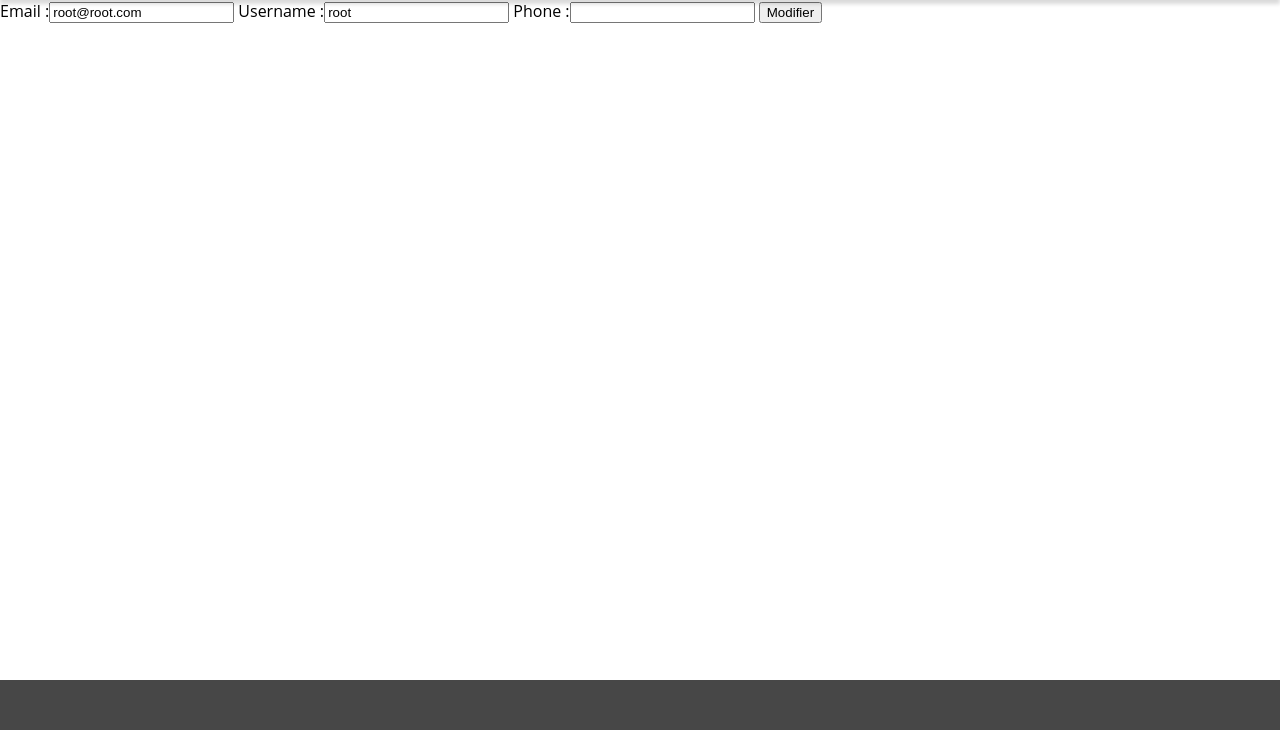
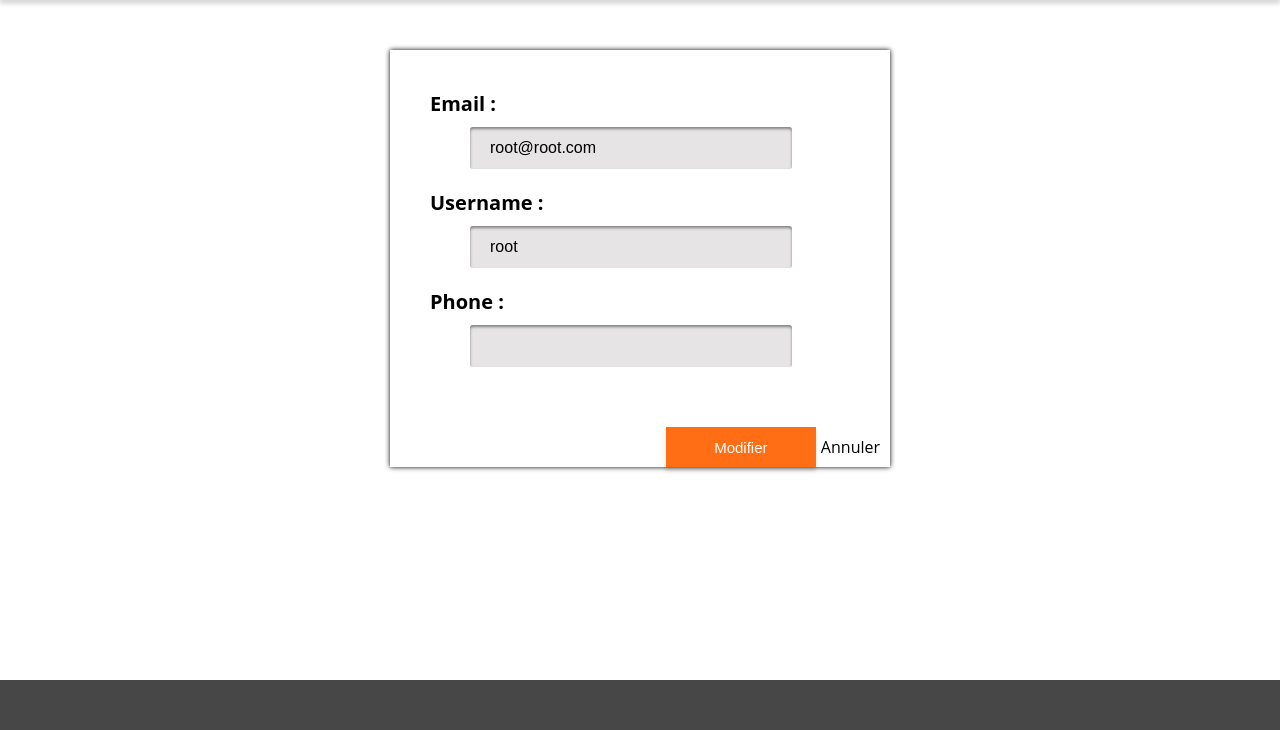
Before and after one commit to stephAc/django-lebondjango, a Django app: page /user/update/profil in a window 1280 px wide. Shown: the part 70-800 px from the top of the page. Run offline with Django 3.2, Linux system fonts and the light colour scheme; a user stored in the database is signed in; some libraries are stand-ins or nearby versions.

Commit message:
Form update, and display

```diff
--- a/lebondjango/settings.py
+++ b/lebondjango/settings.py
@@ -39,7 +39,12 @@ INSTALLED_APPS = [
     "django.contrib.sessions",
     "django.contrib.messages",
     "django.contrib.staticfiles",
+    "crispy_forms",
 ]
+
+CRISPY_ALLOWED_TEMPLATE_PACKS = ("bootstrap", "uni_form", "bootstrap3", "bootstrap4")
+
+CRISPY_TEMPLATE_PACK = "bootstrap3"
 
 MIDDLEWARE = [
     "django.middleware.security.SecurityMiddleware",
--- /dev/null
+++ b/static/css/form.css
@@ -0,0 +1,65 @@
+.form {
+  display: flex;
+  flex-direction: column;
+  justify-content: space-around;
+  margin: 50px auto 0px auto;
+  width: 500px;
+  min-height: 400px;
+  box-shadow: 0 0px 5px 0 black;
+}
+
+.inputForm {
+  display: flex;
+  flex-direction: column;
+  padding: 40px;
+}
+
+.inputForm > input[type='email'],
+.inputForm > input[type='text'],
+.inputForm > input[type='number'],
+.inputForm > input[type='password'],
+.inputForm > select {
+  height: 40px;
+  max-width: 300px;
+  margin-left: 40px;
+  margin-bottom: 20px;
+  margin-top: 10px;
+  background-color: rgb(230, 228, 228);
+  border: none;
+  box-shadow: inset 0px 2px 3px grey;
+  padding-left: 20px;
+  font-size: 16px;
+  border-radius: 3px;
+}
+
+.inputForm > label {
+  font-size: 20px;
+  font-weight: bold;
+}
+
+.btnDisplay {
+  display: flex;
+  justify-content: flex-end;
+}
+
+.updateBtn {
+  height: 40px;
+  width: 150px;
+  max-width: 150px;
+  background-color: #ff6e14;
+  color: white;
+  border: none;
+  font-size: 15px;
+  cursor: pointer;
+  box-shadow: 0 4px 4px 0 rgba(0, 0, 0, 0.15);
+}
+
+.cancelBtn {
+  display: flex;
+  align-items: center;
+  background-color: inherit;
+  border: none;
+  margin-right: 10px;
+  margin-left: 5px;
+  cursor: pointer;
+}
--- a/templates/base.html
+++ b/templates/base.html
@@ -17,6 +17,11 @@
       rel="stylesheet"
       media="screen"
     />
+    <link
+      href="{% static 'css/form.css' %}"
+      rel="stylesheet"
+      media="screen"
+    />
 
     {% block css %}{% endblock %}
   </head>
--- a/user/templates/user/update_profil.html
+++ b/user/templates/user/update_profil.html
@@ -1,9 +1,13 @@
 {% extends 'base.html' %}
+{% load crispy_forms_tags %}
 {% block content%}
     <div>
-        <form action="" method="POST"> {% csrf_token %}
-            {{form}}
-            <input type="submit" value="Modifier" />
+        <form action="" method="POST" class="form"> {% csrf_token %}
+            <div class="inputForm">{{form }}</div>
+            <div class="btnDisplay">
+                <input type="submit" value="Modifier" class="updateBtn" />
+                <div class="cancelBtn"><a href="{% url 'profil' %}">Annuler</a></div>
+            </div>
         </form>
     </div>
 {% endblock %}
```
Also changed, not shown: articles/templates/articles/create_article.html (+14 -6 lines), user/templates/user/inscription.html (+6 -20 lines), user/templates/user/login.html (+6 -24 lines), db.sqlite3.
